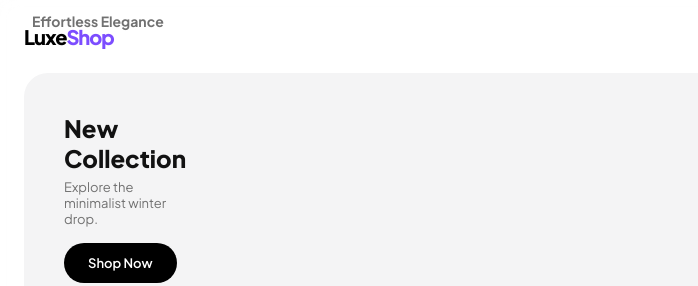
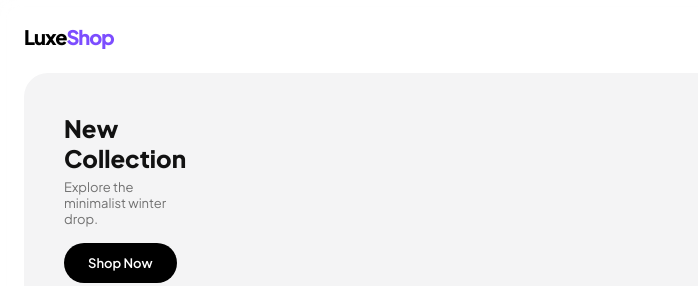
Before and after one commit to Hemanth-5002/figma-shopping, a website built with Vite: page index.html in a window 1280 px wide. Shown: the top 286 px of the page, 0-698 px from the left. Built offline with nearby package versions, Linux system fonts and the light colour scheme; grey boxes are pictures that could not be loaded.

Commit message:
Remove 'Effortless Elegance' tagline

```diff
--- a/index.html
+++ b/index.html
@@ -19,7 +19,6 @@
     <!-- Screen 1: Home / Shop -->
     <div id="home-screen" class="screen">
       <header class="shop-header">
-        <span class="tagline">Effortless Elegance</span>
         <div class="top-bar">
           <span class="logo">Luxe<span>Shop</span></span>
           <div class="header-actions">
--- a/src/style.css
+++ b/src/style.css
@@ -89,24 +89,6 @@ body {
   border-bottom: 1px solid rgba(255, 255, 255, 0.3);
 }
 
-/* Top-left tagline visible on mobile and laptop */
-.tagline {
-  position: absolute;
-  left: 24px;
-  top: 8px;
-  font-size: 12px;
-  color: var(--text-secondary);
-  z-index: 60;
-  font-weight: 700;
-}
-
-@media (min-width: 601px) {
-  .tagline {
-    left: 32px;
-    top: 12px;
-    font-size: 14px;
-  }
-}
 
 .top-bar {
   display: flex;
```
